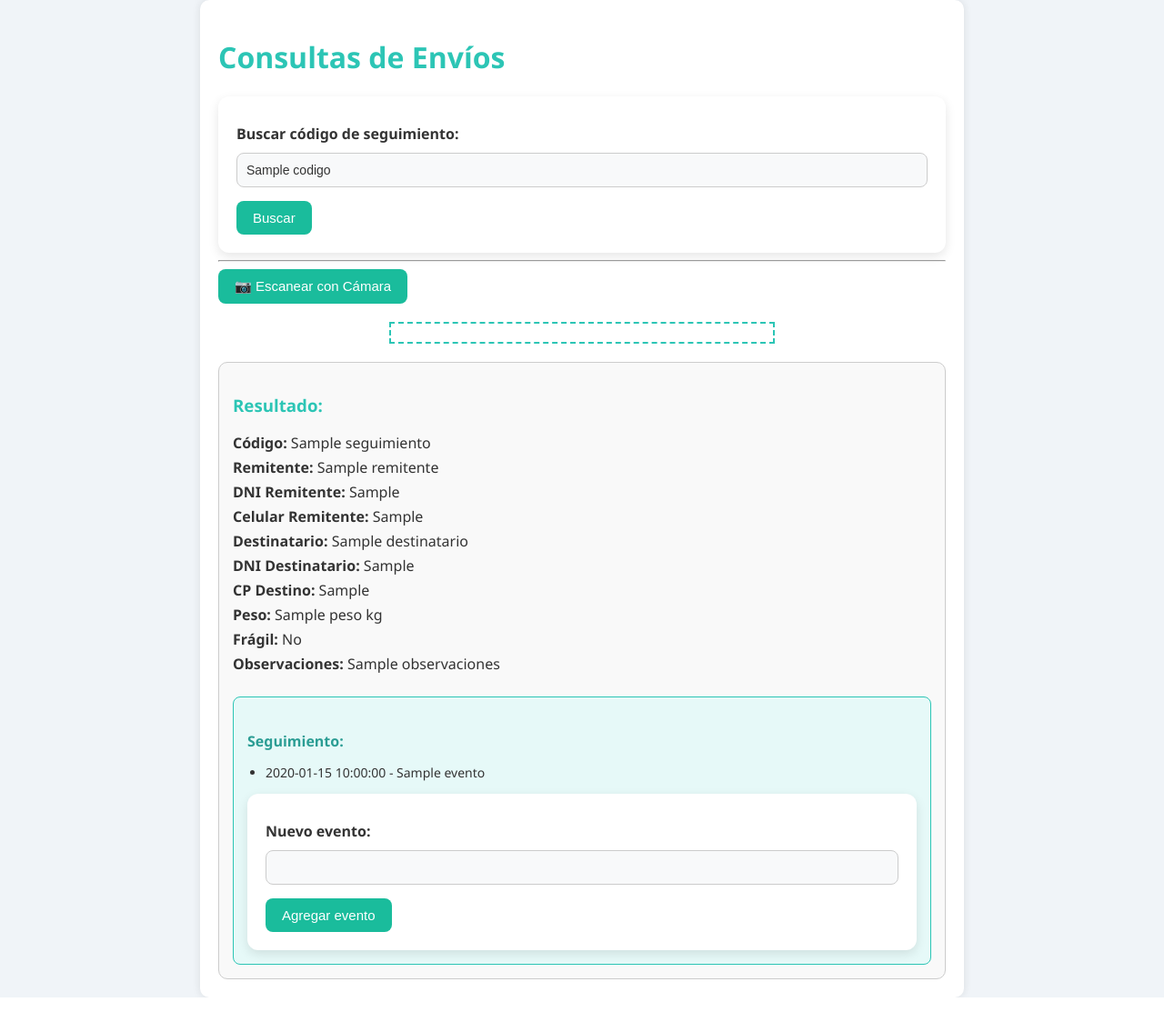
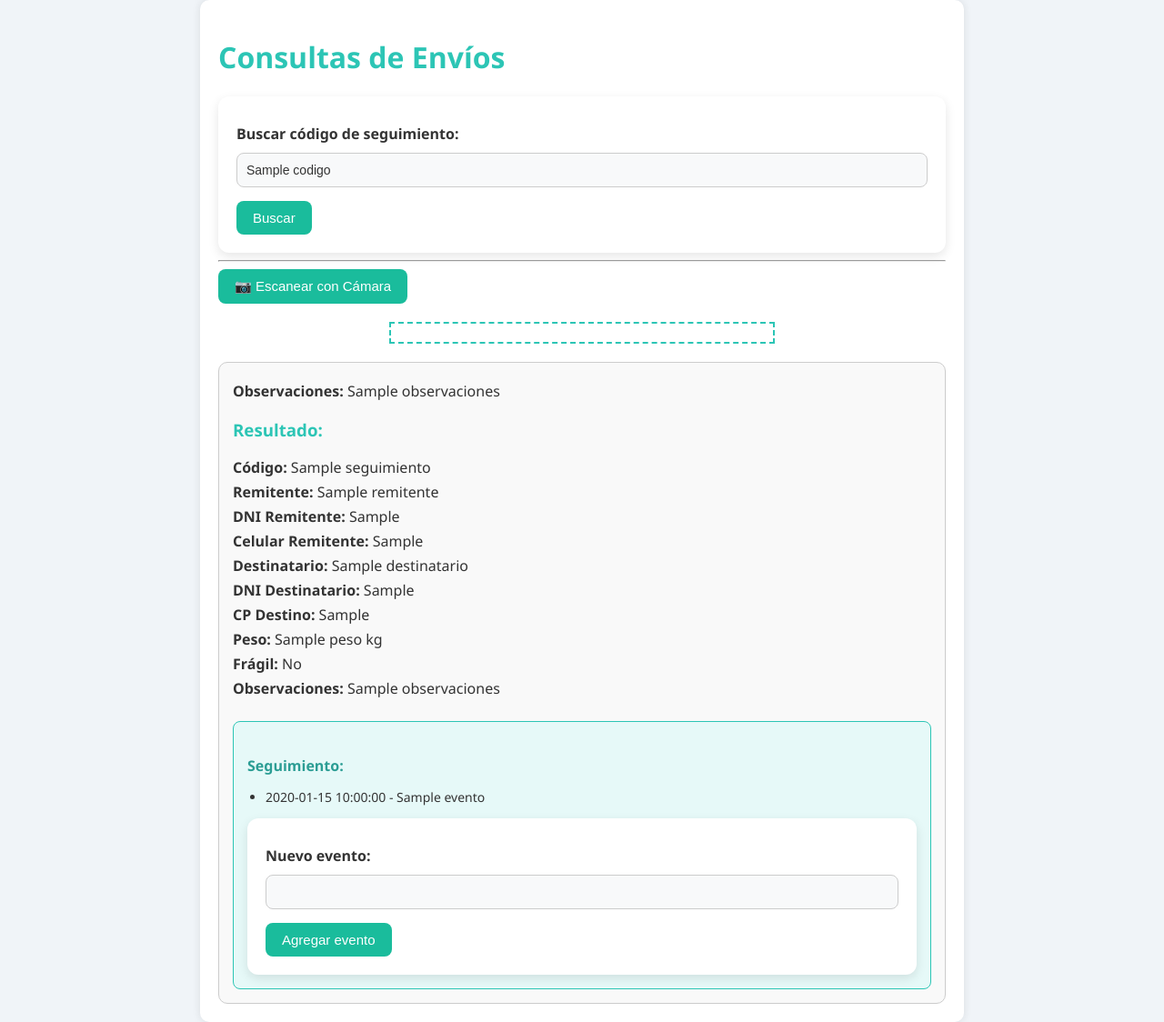
Before and after one commit to lluqlu/mi-etiquetas-deploy, a Flask app: template templates/consultas.html in a window 1280 px wide. Shown: the whole page at 91% size. Before the commit the page ends 1097 px from the top, so only its background shows below. Run offline with Flask 2, Linux system fonts and the light colour scheme; the template is opened without the code that fills it: most values are stand-ins (such as "Sample title", 1, 10 or a date in 2020); some libraries are stand-ins or nearby versions.

Commit message:
agrego codigo externos en consulta

```diff
--- a/templates/consultas.html
+++ b/templates/consultas.html
@@ -66,6 +66,8 @@
 
   {% if resultado %}
     <div class="datos-envio">
+      <p><strong>Observaciones:</strong> {{ resultado['Observaciones'] }}</p>
+
       <h3>Resultado:</h3>
       <p><strong>Código:</strong> {{ resultado['Seguimiento'] }}</p>
       <p><strong>Remitente:</strong> {{ resultado['Remitente'] }}</p>
```
